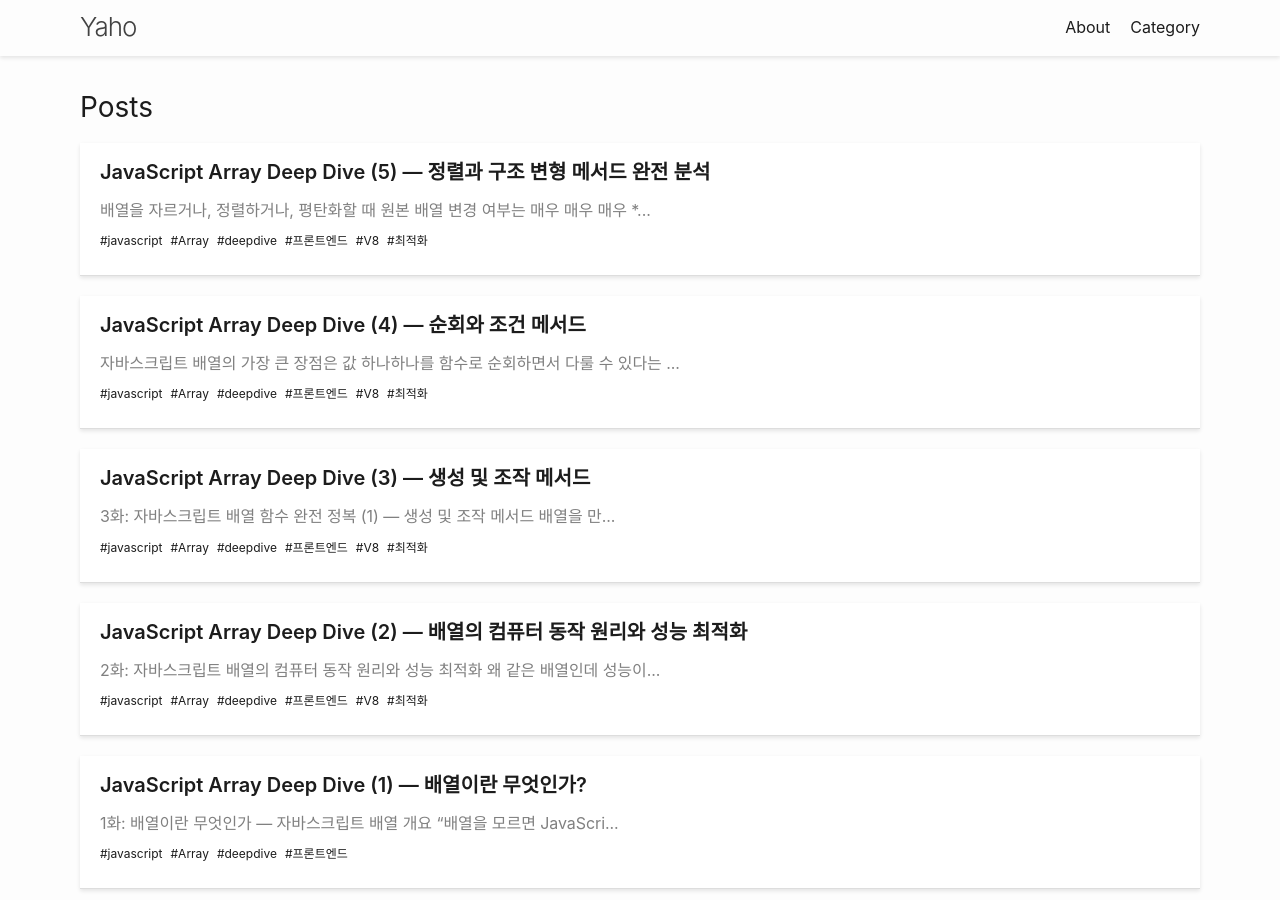
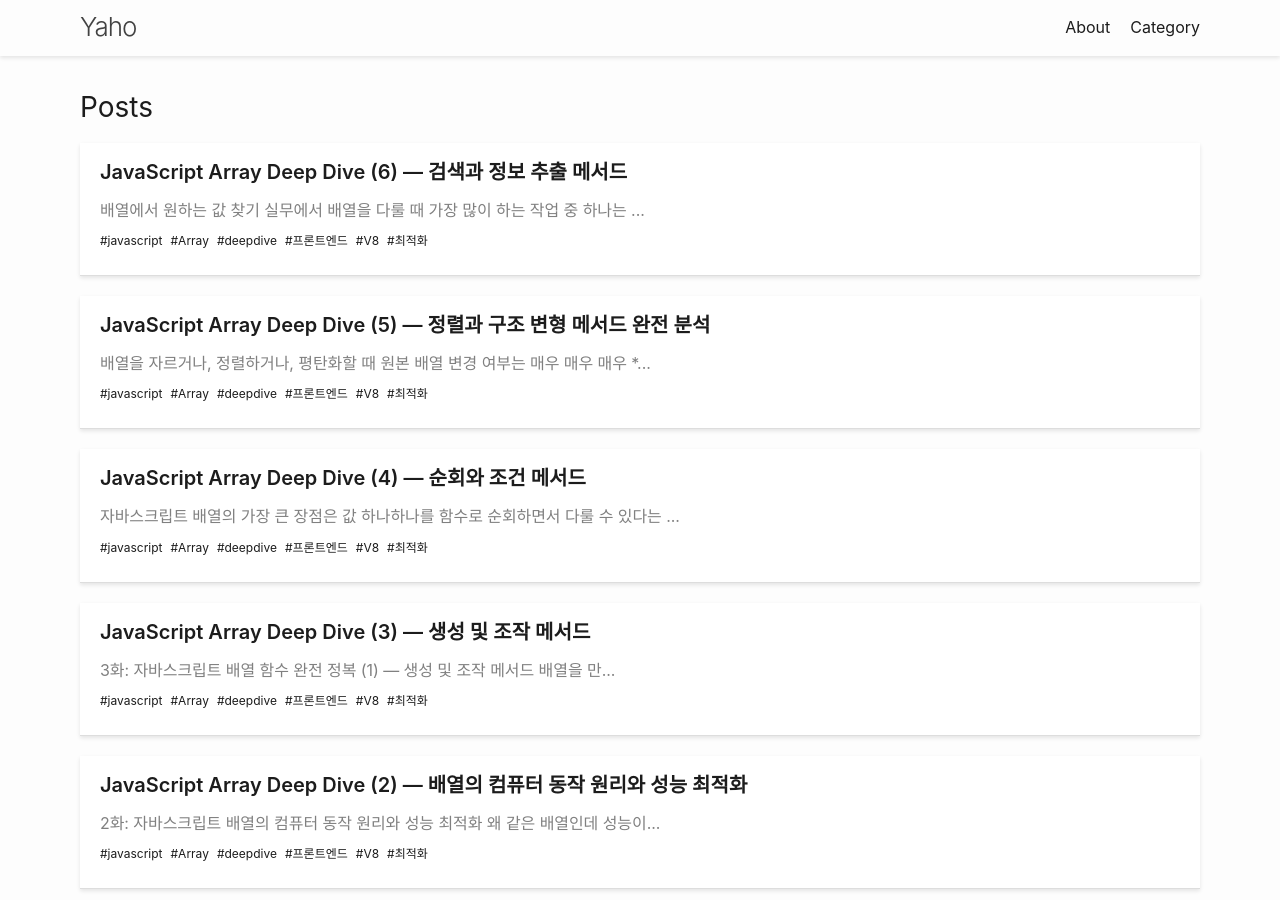
Before and after one commit to yeol0324/yeol0324.github.io, a Jekyll site: the page built from index.markdown, in a window 1280 px wide and 900 px high. Built offline with Jekyll 4.4.1, drawn with Linux system fonts in a browser that asks for light colours; some of the changed text lies outside the part shown.

Commit message:
Update 2025-06-14-js-array-deep-dive-06.md

```diff
--- a/_posts/javascript/2025-06-14-js-array-deep-dive-06.md
+++ b/_posts/javascript/2025-06-14-js-array-deep-dive-06.md
@@ -1,8 +1,10 @@
 ---
+layout: post
 title: "JavaScript Array Deep Dive (6) — 검색과 정보 추출 메서드"
-date: 2024-06-14
-description: "includes, indexOf, lastIndexOf, find, findIndex, join, at 등 검색 관련 메서드 총정리"
-tags: ["JavaScript", "Array", "검색", "includes", "indexOf", "find"]
+date: 2025-06-14 22:01:24 +09:00
+summary: "includes, indexOf, lastIndexOf, find, findIndex, join, at 등 검색 관련 메서드 총정리"
+categories: javascript
+tags: javascript Array deepdive 프론트엔드 V8 최적화
 ---
 
  배열에서 원하는 값 찾기
```
